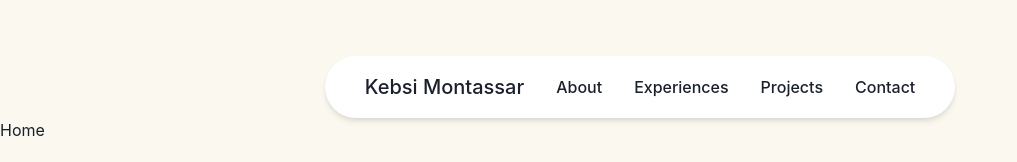
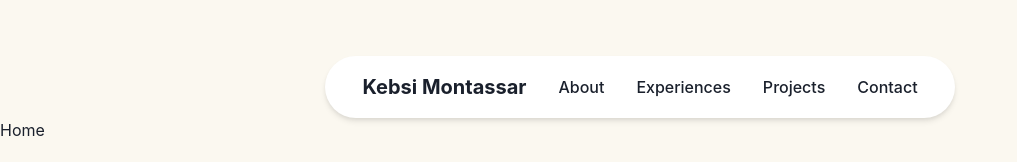
Before and after one commit to KabsiMontassar/portfolio, a React (Vite) app: page / in a window 1280 px wide. Shown: the top 162 px of the page, without its empty margins (0-1017 px from the left). Built offline with nearby package versions, Linux system fonts and the light colour scheme.

Commit message:
Update Navbar.jsx

```diff
--- a/src/components/navbar/Navbar.jsx
+++ b/src/components/navbar/Navbar.jsx
@@ -17,7 +17,7 @@ const Navbar = () => {
         align="center"
         gap={8}
       >
-        <ChakraLink as={RouterLink} to="/" fontSize="xl" fontWeight="550" position="relative" _hover={{ textDecoration: "underline" }}>
+        <ChakraLink as={RouterLink} to="/" fontSize="xl" fontWeight="700" position="relative" _hover={{ textDecoration: "underline" }}>
           Kebsi Montassar
         </ChakraLink>
         <ChakraLink as={RouterLink} to="/about" fontSize="md" fontWeight="500" position="relative" _hover={{ fontWeight: "700" }}>
```
